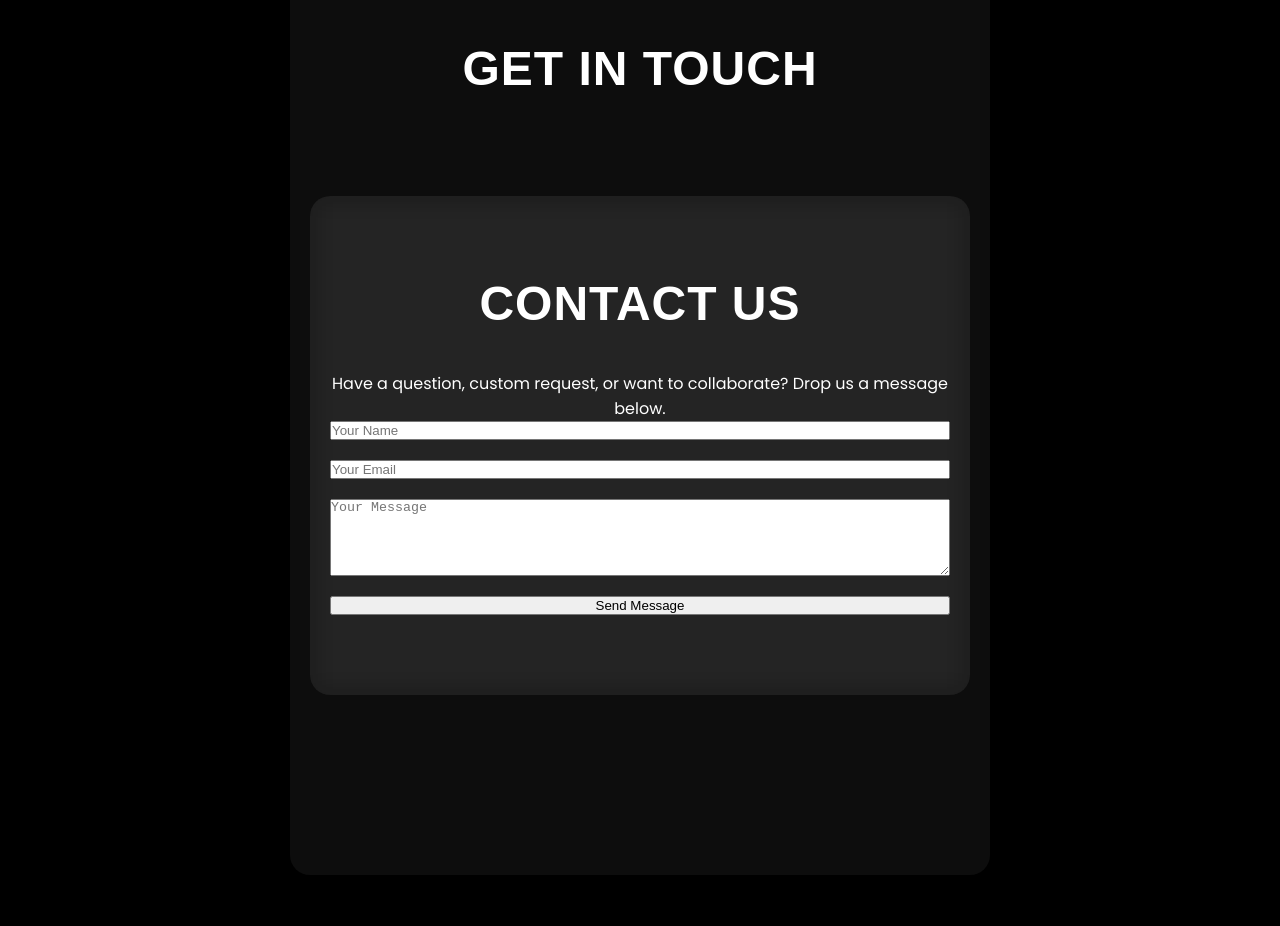
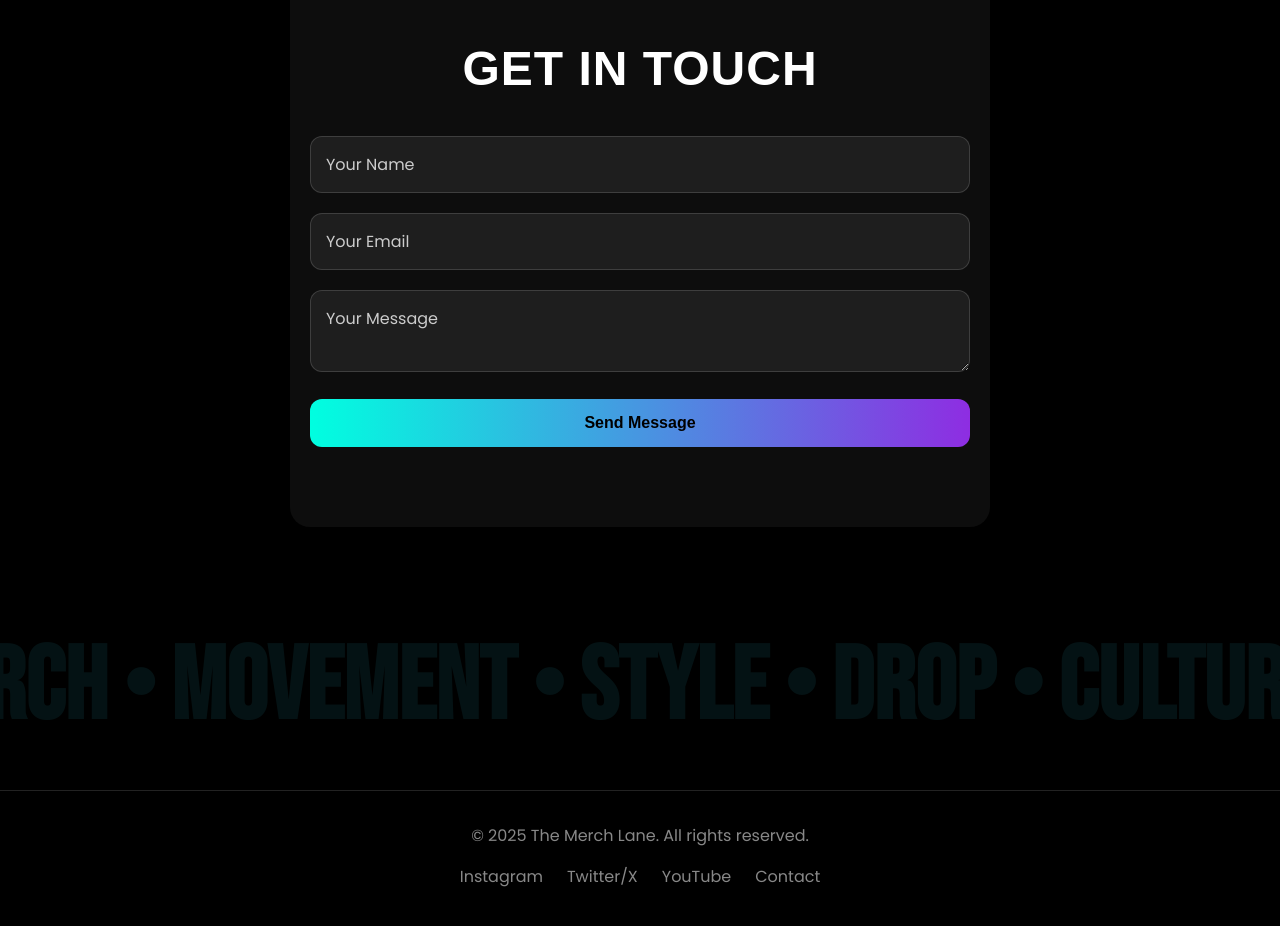
Before and after one commit to Themerchlane/themerchlane.in, a plain HTML site: page index.html in a window 1280 px wide. Shown: the part 3980-4906 px from the top of the page. Drawn offline with Linux system fonts and the light colour scheme; a web font is replaced by a local one.

Commit message:
index.html

```diff
--- a/index.html
+++ b/index.html
@@ -136,21 +136,27 @@
   <!-- Call To Action Section -->
 <section class="contact-section">
   <h2 class="section-title">Get in Touch</h2>
-<section class="contact-section">
-  <h2 class="section-title">Contact Us</h2>
-  <p class="contact-description">Have a question, custom request, or want to collaborate? Drop us a message below.</p>
+  <form name="contact" method="POST" data-netlify="true" class="contact-form">
 
-<form action="https://formsubmit.co/el/xucunu" method="POST" class="contact-form">
-  <input type="hidden" name="_captcha" value="false">
-  <input type="hidden" name="_next" value="https://themerchlane.in/thank-you.html">
+    <!-- Required for Netlify to detect the form -->
+    <input type="hidden" name="form-name" value="contact" />
 
-  <input type="text" name="name" placeholder="Your Name" required />
-  <input type="email" name="email" placeholder="Your Email" required />
-  <textarea name="message" rows="5" placeholder="Your Message" required></textarea>
-  <button type="submit">Send Message</button>
-</form>
+    <div class="form-group">
+      <input type="text" name="name" placeholder="Your Name" required />
+    </div>
+
+    <div class="form-group">
+      <input type="email" name="email" placeholder="Your Email" required />
+    </div>
+
+    <div class="form-group">
+      <textarea name="message" placeholder="Your Message" required></textarea>
+    </div>
+
+    <button type="submit" class="submit-button">Send Message</button>
+  </form>
 </section>
-</section>
+
 
 
 
```
